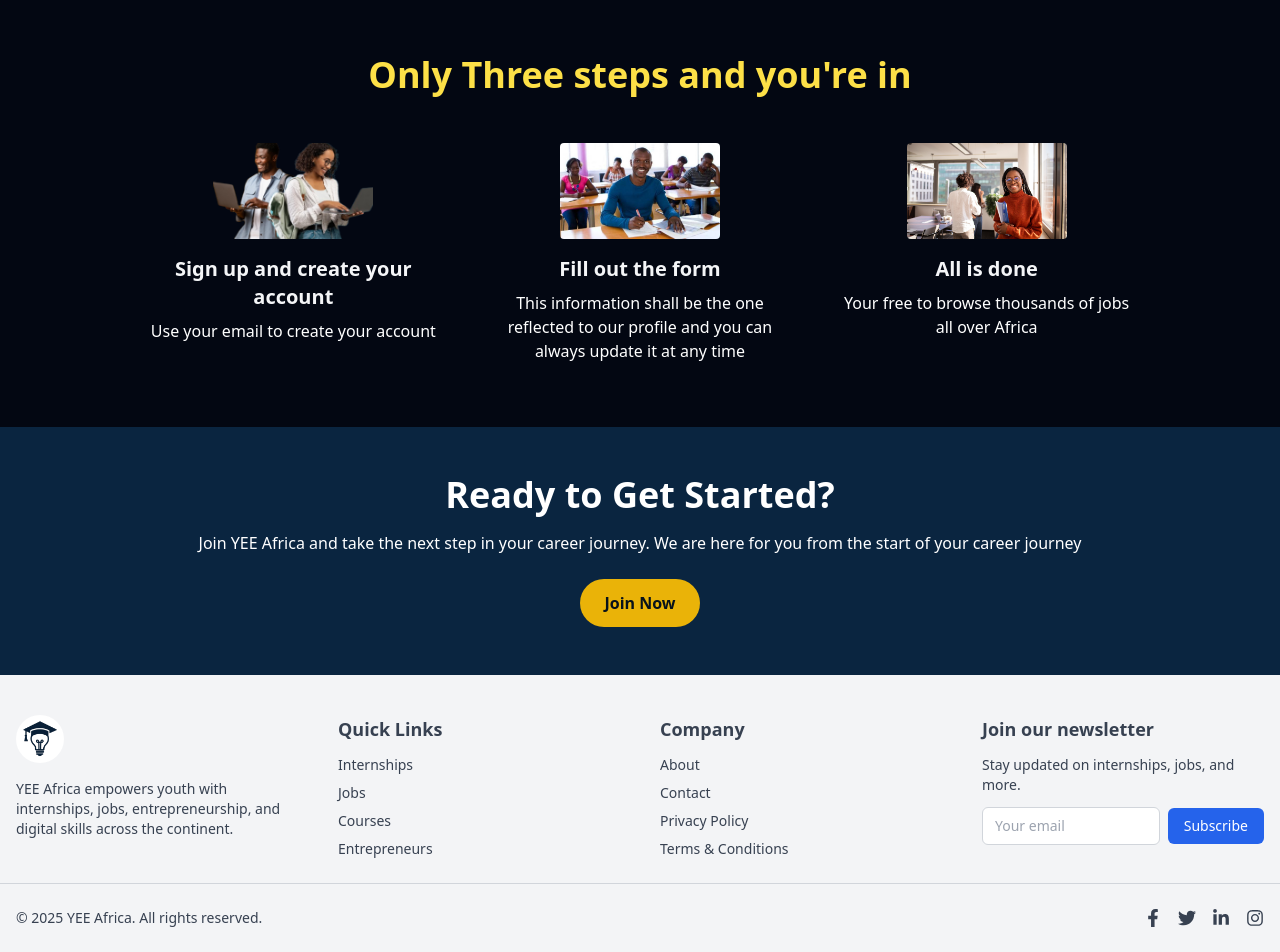
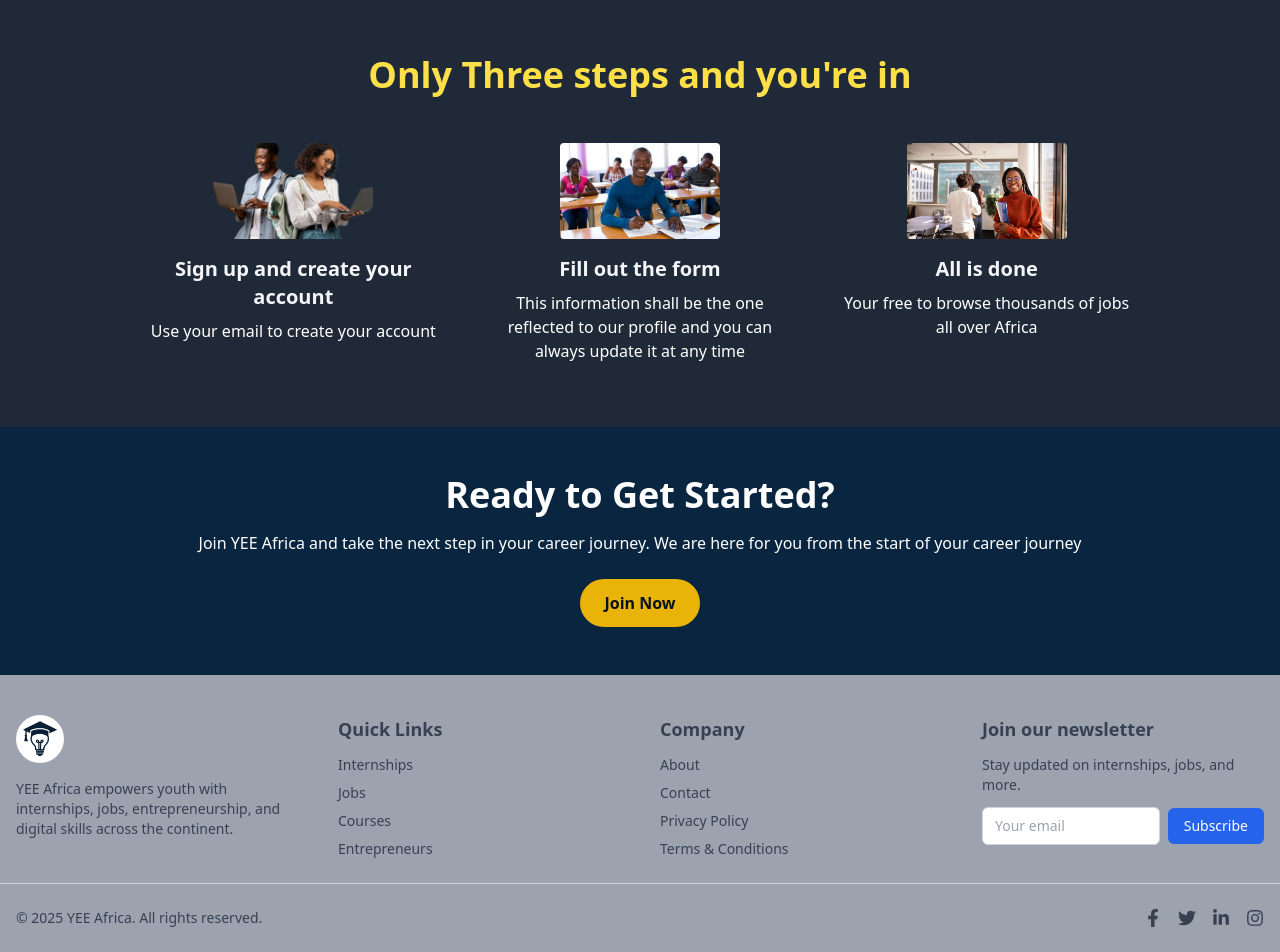
Before and after one commit to baganzijo/YEEAFRICA, a React (Vite) app: page / in a window 1280 px wide. Shown: the part 1985-2937 px from the top of the page. Built offline with nearby package versions, Linux system fonts and the light colour scheme.

Commit message:
changed the colour theme for introduction and footer

```diff
--- a/src/sections/Footer.jsx
+++ b/src/sections/Footer.jsx
@@ -10,7 +10,7 @@ import logo from "../assets/Internsavvy.png"; // same logo as navbar
 
 const Footer = () => {
   return (
-    <footer className="bg-gray-100 dark:bg-gray-950 text-gray-700 dark:text-gray-300 pt-10 pb-6">
+    <footer className="bg-gray-400 dark:bg-gray-900 text-gray-700 dark:text-gray-300 pt-10 pb-6">
       <div className="max-w-7xl mx-auto px-4 grid grid-cols-1 md:grid-cols-4 gap-10">
         {/* Logo & About */}
         <div>
--- a/src/sections/Introduction.jsx
+++ b/src/sections/Introduction.jsx
@@ -121,7 +121,7 @@ const Introduction = () => {
       </section>
 
       {/* How It Works Section */}
-      <section className="py-16 bg-gray-950 dark:bg-gray-950">
+      <section className="py-16 bg-gray-800 dark:bg-gray-950">
         <div className="max-w-5xl mx-auto px-4">
           <h2 className="text-3xl md:text-4xl font-bold text-center text-yellow-300 dark:text-yellow-300 mb-12">
             Only Three steps and you're in
--- a/src/sections/Navbar.jsx
+++ b/src/sections/Navbar.jsx
@@ -79,7 +79,6 @@ const Navbar = () => {
           { name: 'Home', path: '/home' },
           { name: 'Dashboard', path: '/employer-dashboard' },
           { name: 'Post Job', path: '/post-job' },
-          { name: 'Company Profile', path: '/employer-profile' },
         ]
       : role === 'student'
       ? [
```
